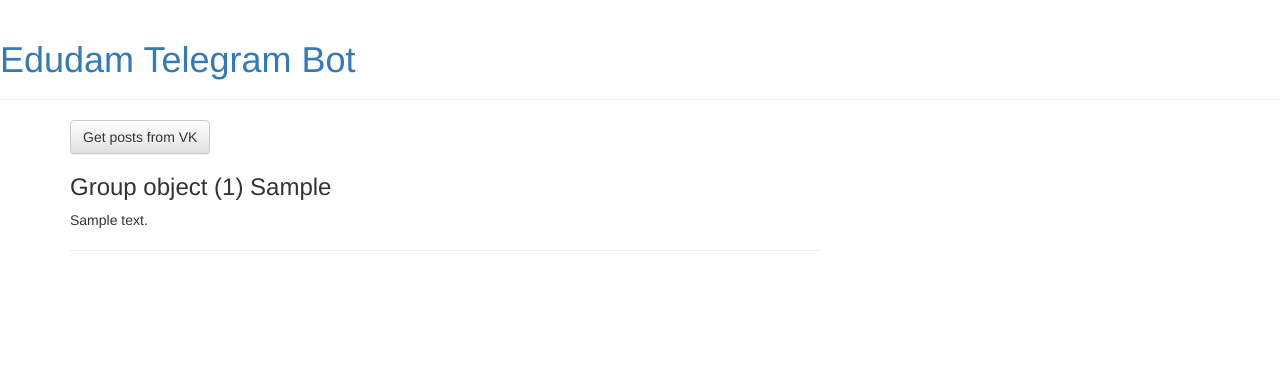
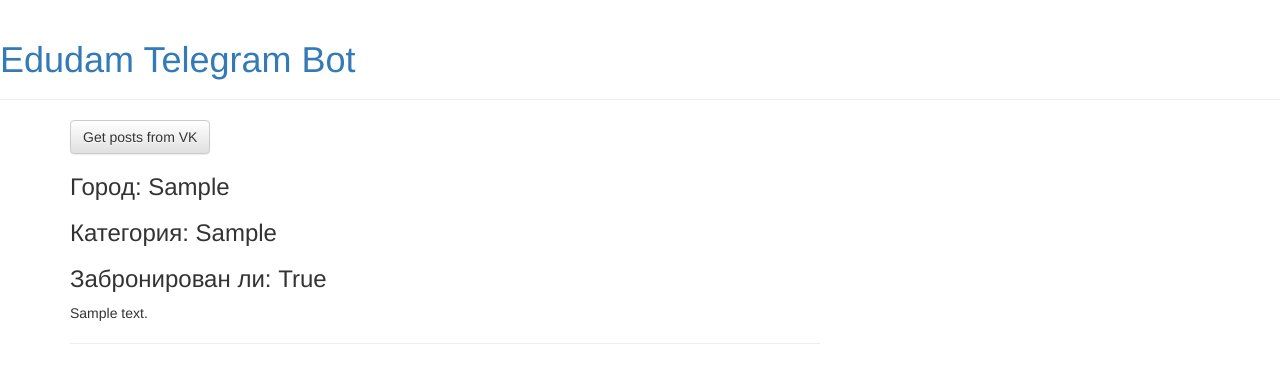
Before and after one commit to nurgalive/Foodsharing_SDD, a Django app: page / in a window 1280 px wide. Shown: the top 383 px of the page. Run offline with Django 3.2, Linux system fonts and the light colour scheme; tables that the repository leaves empty hold one stand-in row (values such as "Sample post"); some libraries are stand-ins or nearby versions.

Commit message:
template_fixes

```diff
--- a/tgbot/templates/tgbot/home.html
+++ b/tgbot/templates/tgbot/home.html
@@ -7,7 +7,9 @@
             <div class="date">
                 {{ post.date }}
             </div>
-            <h3>{{ post.group_id }} {{ post.city }}</h3>
+            <h3>Город: {{ post.city }}</h3>
+            <h3>Категория: {{ post.category }}</h3>
+            <h3>Забронирован ли: {{ post.is_book }}</h3>
             <p>{{ post.text|linebreaksbr }}</p>
             <hr>
         </div>
```
